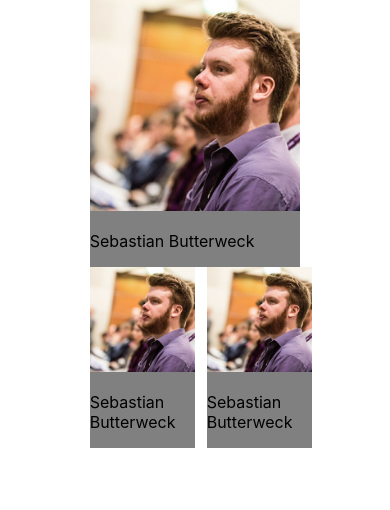
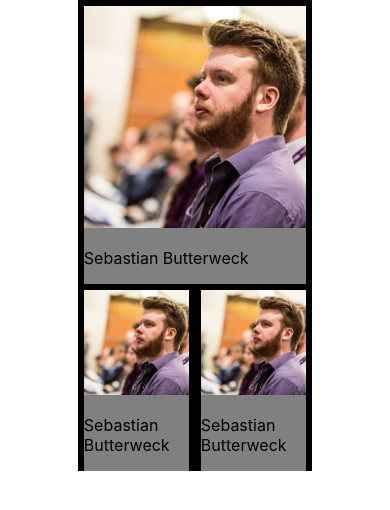
Before and after one commit to Butterweck/butt3rweck.com, a React (Create React App) app: page / in a window 390 px wide. Shown: the top 510 px of the page. Built offline with nearby package versions, Linux system fonts and the light colour scheme.

Commit message:
responsiveness seems to work now

```diff
--- a/src/App.css
+++ b/src/App.css
@@ -1,25 +1,26 @@
 .App {
-  position: relative;
+  position: absolute;
   width: 60%;
-  margin: 0 auto;
+  left: 20%;
   background-color: black;
 }
 
 .All {
   background-color: grey;
-  margin-left: 5%;
+  top: 1%;
+  float: left;
+  height: auto;
+  margin-left: 2.5%;
+  margin-right: 2.5%;
+  margin-top:2.5%;
 }
 
 .Full {
-  float: left;
-  width: 90%;
-
+  width: 95%;
 }
 
 .Half {
-  float: left;
   width: 45%;
-
 }
 
 .Image {
```
